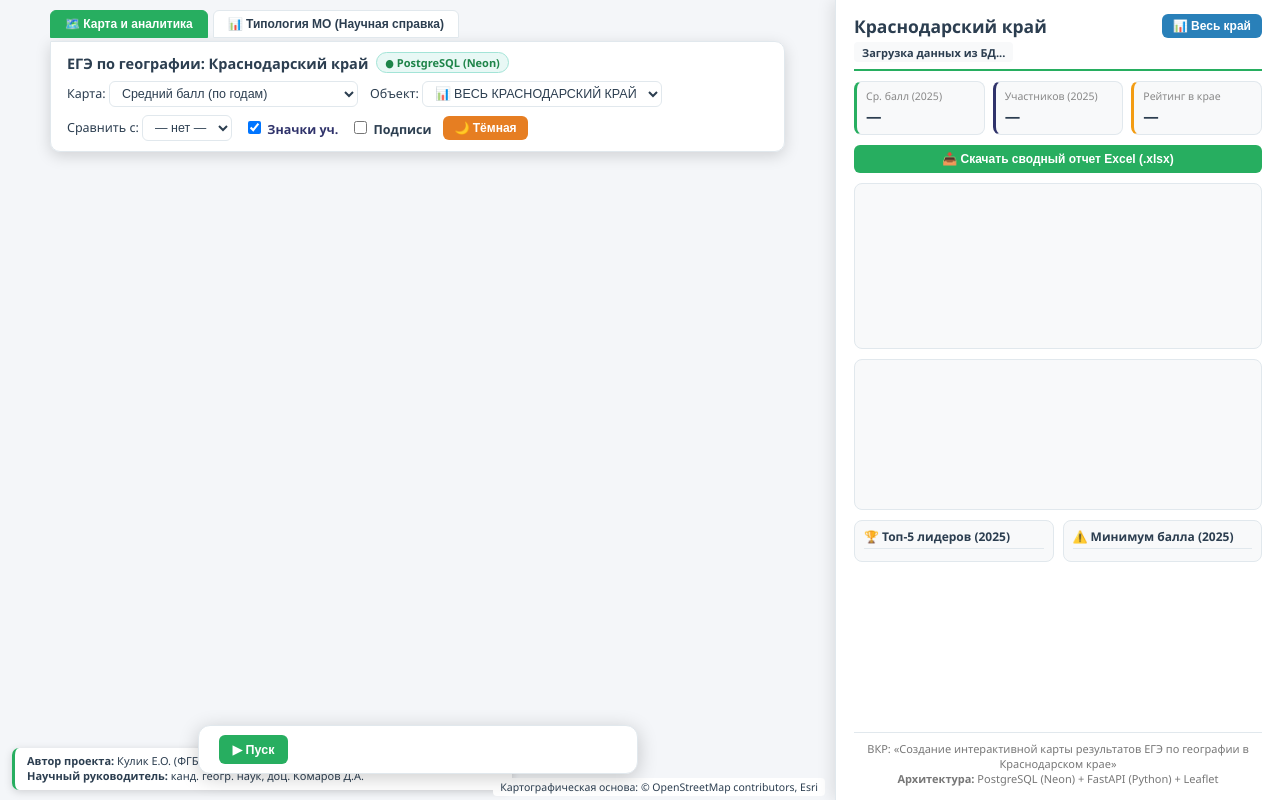
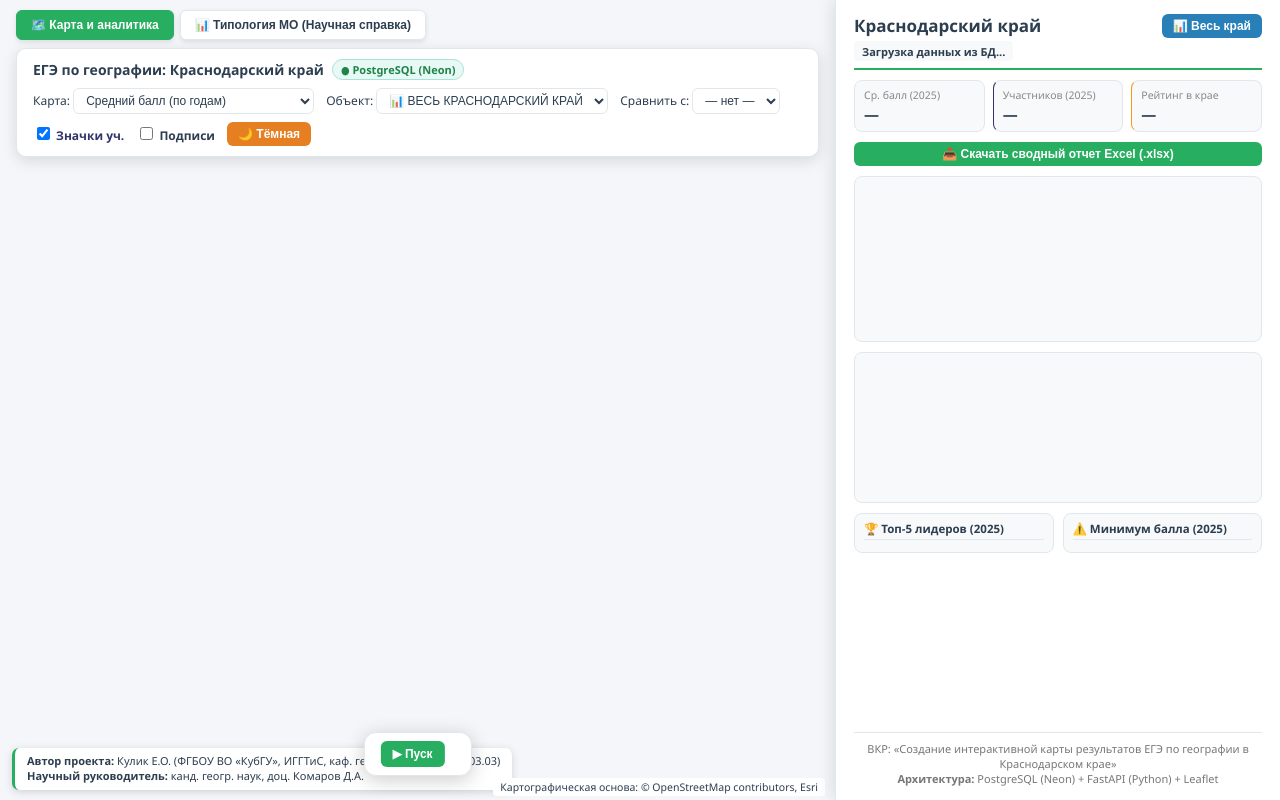
Before and after one commit to kktrn/ege-krasnodar-gis, a plain HTML site: page frontend/index.html in a window 1280 px wide. Drawn offline with nearby package versions, Linux system fonts and the light colour scheme.

Commit message:
style.css

```diff
--- a/frontend/style.css
+++ b/frontend/style.css
@@ -1,4 +1,4 @@
-* { box-sizing: border-box; transition: background 0.2s, color 0.2s; }
+* { box-sizing: border-box; }
 body { margin: 0; padding: 0; font-family: 'Segoe UI', Tahoma, sans-serif; display: flex; height: 100vh; background: var(--bg-main); color: var(--text-main); overflow: hidden; }
 
 :root {
@@ -6,7 +6,7 @@ body { margin: 0; padding: 0; font-family: 'Segoe UI', Tahoma, sans-serif; displ
     --bg-panel: #ffffff;
     --text-main: #2c3e50;
     --border-color: #e1e8ed;
-    --topbar-bg: rgba(255, 255, 255, 0.97);
+    --topbar-bg: #ffffff;
     --card-bg: #f8f9fa;
 }
 
@@ -15,23 +15,22 @@ body.dark-theme {
     --bg-panel: #1e1e1e;
     --text-main: #e0e0e0;
     --border-color: #333333;
-    --topbar-bg: rgba(30, 30, 30, 0.97);
+    --topbar-bg: #1e1e1e;
     --card-bg: #252525;
 }
 
-#map-container { flex: 1; position: relative; display: flex; flex-direction: column; }
-#map { flex: 1; width: 100%; background: var(--bg-main); }
+#map-container { flex: 1; position: relative; display: flex; flex-direction: column; width: 100%; height: 100%; }
+#map { flex: 1; width: 100%; height: 100%; background: var(--bg-main); z-index: 1; }
 
-/* Вкладки */
-.tabs-bar { position: absolute; top: 10px; left: 50px; z-index: 1001; display: flex; gap: 5px; }
-.tab-btn { background: var(--bg-panel); border: 1px solid var(--border-color); color: var(--text-main); padding: 6px 14px; border-radius: 6px 6px 0 0; cursor: pointer; font-weight: 600; font-size: 12px; }
+.tabs-bar { position: absolute; top: 10px; left: 16px; z-index: 1002; display: flex; gap: 6px; }
+.tab-btn { background: var(--bg-panel); border: 1px solid var(--border-color); color: var(--text-main); padding: 7px 14px; border-radius: 6px; cursor: pointer; font-weight: 600; font-size: 12px; box-shadow: 0 2px 5px rgba(0,0,0,0.1); }
 .tab-btn.active { background: #27ae60; color: white; border-color: #27ae60; }
 
-.top-bar { position: absolute; top: 41px; left: 50px; right: 50px; z-index: 1000; background: var(--topbar-bg); padding: 10px 16px; border-radius: 0 10px 10px 10px; box-shadow: 0 4px 15px rgba(0,0,0,0.15); display: flex; flex-wrap: wrap; gap: 8px 14px; align-items: center; justify-content: space-between; border: 1px solid var(--border-color); }
-.top-bar h2 { margin: 0; font-size: 14.5px; color: var(--text-main); display: flex; align-items: center; gap: 8px; }
+.top-bar { position: absolute; top: 48px; left: 16px; right: 16px; z-index: 1000; background: var(--topbar-bg); padding: 10px 16px; border-radius: 10px; box-shadow: 0 4px 15px rgba(0,0,0,0.12); display: flex; flex-wrap: wrap; gap: 8px 14px; align-items: center; justify-content: space-between; border: 1px solid var(--border-color); }
+.top-bar h2 { margin: 0; font-size: 14px; color: var(--text-main); display: flex; align-items: center; gap: 8px; }
 .db-pill { background: #e8f8f5; color: #1e8449; border: 1px solid #a3e4d7; font-size: 11px; padding: 2px 8px; border-radius: 12px; font-weight: 600; }
-.controls-group { display: flex; flex-wrap: wrap; gap: 8px 12px; align-items: center; font-size: 12.5px; }
-select, button { padding: 4px 8px; border-radius: 6px; border: 1px solid var(--border-color); font-size: 12.5px; cursor: pointer; background: var(--bg-panel); color: var(--text-main); font-weight: 500; }
+.controls-group { display: flex; flex-wrap: wrap; gap: 8px 12px; align-items: center; font-size: 12px; }
+select, button { padding: 4px 8px; border-radius: 6px; border: 1px solid var(--border-color); font-size: 12px; cursor: pointer; background: var(--bg-panel); color: var(--text-main); font-weight: 500; }
 
 .period-box { background: var(--card-bg); padding: 3px 8px; border-radius: 6px; border: 1px solid var(--border-color); display: none; align-items: center; gap: 5px; font-weight: 600; }
 .btn { border: none; padding: 5px 11px; border-radius: 6px; cursor: pointer; font-size: 12px; font-weight: 600; display: inline-flex; align-items: center; gap: 5px; color: white; }
@@ -40,54 +39,45 @@ select, button { padding: 4px 8px; border-radius: 6px; border: 1px solid var(--b
 .btn-dark { background: #34495e; }
 .btn-theme { background: #e67e22; }
 
-/* Панель времени */
-.time-panel { position: absolute; bottom: 26px; left: 50%; transform: translateX(-50%); z-index: 1000; background: var(--bg-panel); padding: 9px 20px; border-radius: 12px; box-shadow: 0 4px 20px rgba(0,0,0,0.2); display: flex; align-items: center; gap: 14px; width: 440px; border: 1px solid var(--border-color); }
-.play-btn { background: #27ae60; color: white; border: none; padding: 7px 14px; border-radius: 6px; cursor: pointer; font-weight: bold; }
-#year-slider { flex: 1; cursor: pointer; }
-#year-label { font-size: 20px; font-weight: bold; color: var(--text-main); min-width: 48px; text-align: center; }
+.time-panel { position: absolute; bottom: 24px; left: 50%; transform: translateX(-50%); z-index: 1000; background: var(--bg-panel); padding: 8px 16px; border-radius: 12px; box-shadow: 0 4px 20px rgba(0,0,0,0.2); display: flex; align-items: center; gap: 10px; border: 1px solid var(--border-color); }
+.play-btn { background: #27ae60; color: white; border: none; padding: 6px 12px; border-radius: 6px; cursor: pointer; font-weight: bold; font-size: 12px; }
 
-/* Авторские плашки */
 .author-badge { position: absolute; bottom: 10px; left: 12px; z-index: 999; background: var(--topbar-bg); padding: 6px 12px; border-radius: 7px; box-shadow: 0 2px 8px rgba(0,0,0,0.15); font-size: 11px; color: var(--text-main); border-left: 3.5px solid #27ae60; line-height: 1.35; pointer-events: none; }
 .clean-attr { position: absolute; bottom: 4px; right: 10px; z-index: 999; background: var(--topbar-bg); padding: 2px 7px; border-radius: 4px; font-size: 10.5px; color: var(--text-main); pointer-events: none; }
 
-/* Правый сайдбар */
 #sidebar { width: 445px; background: var(--bg-panel); box-shadow: -3px 0 15px rgba(0,0,0,0.1); padding: 14px 18px; overflow-y: auto; display: flex; flex-direction: column; gap: 10px; z-index: 1001; border-left: 1px solid var(--border-color); }
 .sidebar-header { border-bottom: 2px solid #27ae60; padding-bottom: 7px; display: flex; justify-content: space-between; align-items: flex-start; gap: 8px; }
-.sidebar-title { font-size: 17.5px; font-weight: bold; color: var(--text-main); margin: 0; }
+.sidebar-title { font-size: 17px; font-weight: bold; color: var(--text-main); margin: 0; }
 .type-badge { display: inline-block; margin-top: 4px; padding: 2.5px 8px; border-radius: 4px; font-size: 11px; font-weight: 600; background: var(--card-bg); color: var(--text-main); }
 
 .isolate-bar { background: var(--card-bg); border: 1px solid var(--border-color); padding: 6px 10px; border-radius: 7px; display: flex; justify-content: space-between; align-items: center; font-size: 12px; color: var(--text-main); font-weight: 600; }
 
 .stat-cards { display: grid; grid-template-columns: 1fr 1fr 1fr; gap: 8px; }
-.card { background: var(--card-bg); padding: 7px 9px; border-radius: 8px; border-left: 3.5px solid #27ae60; border-top: 1px solid var(--border-color); border-right: 1px solid var(--border-color); border-bottom: 1px solid var(--border-color); }
+.card { background: var(--card-bg); padding: 7px 9px; border-radius: 8px; border-left: 3.5px solid #27ae60; border: 1px solid var(--border-color); }
 .card.purple { border-left-color: #30336b; }
 .card.orange { border-left-color: #f39c12; }
 .card-label { font-size: 10.5px; color: #888; }
-.card-val { font-size: 15.5px; font-weight: bold; color: var(--text-main); margin-top: 2px; }
+.card-val { font-size: 15px; font-weight: bold; color: var(--text-main); margin-top: 2px; }
 
 .report-actions { display: flex; gap: 8px; }
-.report-actions .btn { flex: 1; justify-content: center; padding: 7px 10px; }
-
 .chart-box { background: var(--card-bg); border: 1px solid var(--border-color); border-radius: 8px; padding: 7px 9px; }
 
-.top-tables { display: grid; grid-template-columns: 1fr 1fr; gap: 9px; font-size: 11.5px; }
+.top-tables { display: grid; grid-template-columns: 1fr 1fr; gap: 9px; font-size: 11px; }
 .top-box { background: var(--card-bg); border: 1px solid var(--border-color); border-radius: 8px; padding: 7px 9px; }
-.top-box h4 { margin: 0 0 5px 0; font-size: 12px; color: var(--text-main); border-bottom: 1px solid var(--border-color); padding-bottom: 3px; }
+.top-box h4 { margin: 0 0 5px 0; font-size: 11.5px; color: var(--text-main); border-bottom: 1px solid var(--border-color); padding-bottom: 3px; }
 .top-item { display: flex; justify-content: space-between; padding: 2px 0; border-bottom: 1px dashed var(--border-color); cursor: pointer; }
 .top-item:hover { background: rgba(39,174,96,0.1); font-weight: 600; }
 
 .author-footer { margin-top: auto; padding-top: 8px; border-top: 1px solid var(--border-color); font-size: 11px; color: #777; text-align: center; }
 
-/* Значки на карте */
 .kol-badge { background: #30336b; color: #ffffff; border: 2px solid #ffffff; border-radius: 50%; box-shadow: 0 2px 5px rgba(0,0,0,0.55); display: flex; align-items: center; justify-content: center; font-weight: 700; font-size: 10px; }
 .district-label { font-size: 10px; font-weight: 700; color: var(--text-main); text-align: center; text-shadow: -1.5px -1.5px 0 var(--bg-panel), 1.5px -1.5px 0 var(--bg-panel), -1.5px 1.5px 0 var(--bg-panel), 1.5px 1.5px 0 var(--bg-panel); white-space: nowrap; pointer-events: none; }
 
-.legend { background: var(--bg-panel); padding: 10px 12px; border-radius: 8px; box-shadow: 0 2px 10px rgba(0,0,0,0.15); font-size: 11.5px; line-height: 19px; color: var(--text-main); max-width: 250px; border: 1px solid var(--border-color); }
+.legend { background: var(--bg-panel); padding: 10px 12px; border-radius: 8px; box-shadow: 0 2px 10px rgba(0,0,0,0.15); font-size: 11.5px; line-height: 19px; color: var(--text-main); max-width: 250px; border: 1px solid var(--border-color); z-index: 1000; }
 .legend i { width: 14px; height: 14px; float: left; margin-right: 7px; opacity: 0.88; border-radius: 3px; margin-top: 2px; }
 
-/* Вкладка аналитики (скрыта по умолчанию) */
-#analytics-view { display: none; padding: 20px; flex: 1; overflow-y: auto; background: var(--bg-main); color: var(--text-main); }
-#analytics-view h2 { border-bottom: 2px solid #27ae60; padding-bottom: 10px; }
+#analytics-view { display: none; padding: 24px; flex: 1; overflow-y: auto; background: var(--bg-main); color: var(--text-main); z-index: 1002; position: relative; }
+#analytics-view h2 { border-bottom: 2px solid #27ae60; padding-bottom: 10px; margin-top: 0; }
 .typology-table { width: 100%; border-collapse: collapse; margin-top: 15px; font-size: 13px; }
-.typology-table th, .typology-table td { border: 1px solid var(--border-color); padding: 8px 12px; text-align: left; }
+.typology-table th, .typology-table td { border: 1px solid var(--border-color); padding: 10px 14px; text-align: left; }
 .typology-table th { background: var(--card-bg); }
```
